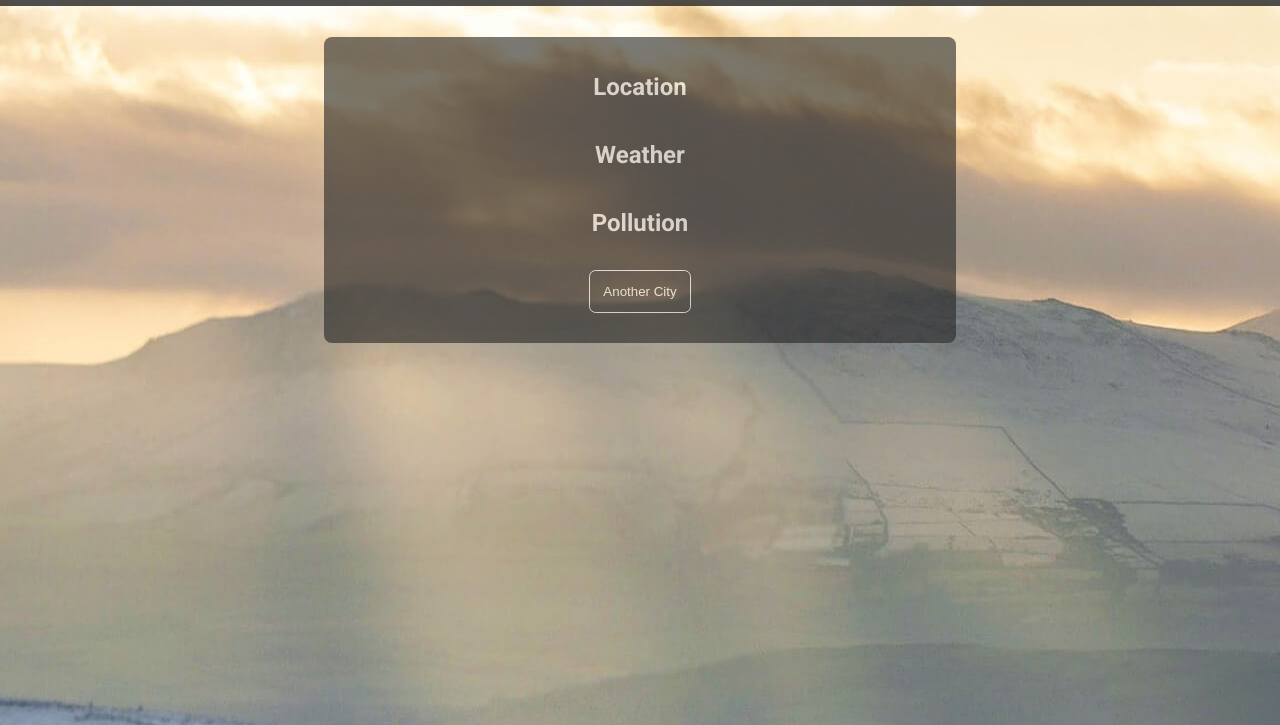
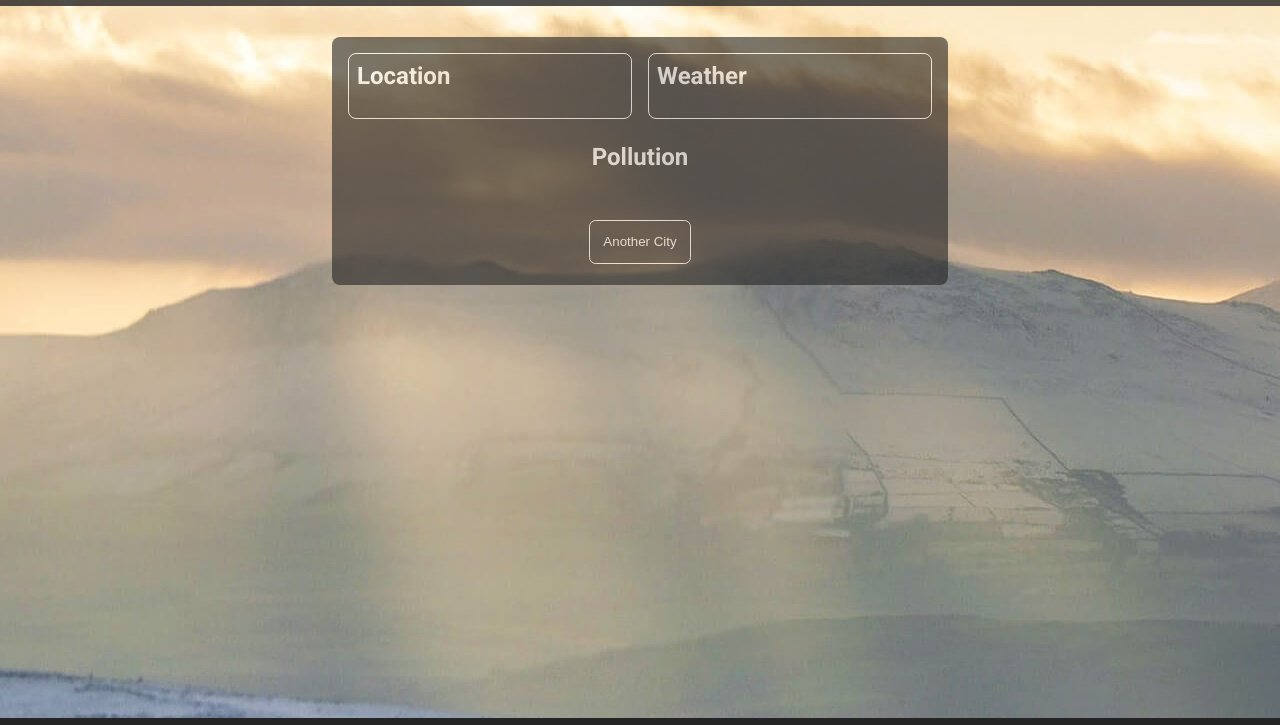
Before and after one commit to AlexErdei73/air-quality-app, a website with bundled scripts: page index.html in a window 1280 px wide. Shown: the part 75-800 px from the top of the page. Built offline with nearby package versions, Linux system fonts and the light colour scheme; no server answers.

Commit message:
separate info-section from pollution in index.html

```diff
--- a/index.html
+++ b/index.html
@@ -11,13 +11,26 @@
       <h1 class="title">Air Pollution</h1>
     </header>
     <main class="display">
-      <h2 class="item location">Location</h2>
-      <div class="item latitude"></div>
-      <div class="item longitude"></div>
-      <h2 class="item weather">Weather</h2>
-      <div class="item weather"></div>
-      <h2 class="item pollution">Pollution</h2>
-      <div class="item pm2_5"></div>
+      <section class="info-section">
+        <div class="location-data">
+          <h2 class="location">Location</h2>
+          <div class="latitude"></div>
+          <div class="longitude"></div>
+          <div class="country-code"></div>
+          <div class="country-name"></div>
+          <div class="city"></div>
+        </div>
+        <div class="weather-data">
+          <h2 class="weather">Weather</h2>
+          <div class="weather"></div>
+          <div class="temp-celsius"></div>
+          <div class="temp-fahrenheit"></div>
+        </div>
+      </section>
+      <section class="pollution-data">
+        <h2 class="item pollution">Pollution</h2>
+        <div class="item pm2_5"></div>
+      </section>
       <button type="button" class="openCityModalBtn">Another City</button>
     </main>
     <!-- The site uses your build, so the script tag should point to it at the end of the body tag -->
--- a/src/domHandling.js
+++ b/src/domHandling.js
@@ -8,6 +8,6 @@ const pm2_5Div = document.querySelector(".pm2_5");
 export function render() {
   latitudeDiv.textContent = `latitude: ${lat}`;
   longitudeDiv.textContent = `longitude: ${lon}`;
-  weatherDiv.textContent = `weather condition: ${weather}`;
+  weatherDiv.textContent = `condition: ${weather}`;
   pm2_5Div.textContent = `pm2.5 particulate concentration: ${pm2_5}`;
 }
--- a/src/styles.css
+++ b/src/styles.css
@@ -36,8 +36,9 @@ body {
   flex-direction: column;
   justify-content: space-around;
   align-items: center;
+  gap: 1em;
   border-radius: 0.5em;
-  padding: 1em;
+  padding: 0.5em;
   max-width: 600px;
 }
 
@@ -59,3 +60,22 @@ body {
   color: #242424;
   background-color: rgb(243, 243, 243);
 }
+
+.info-section {
+  display: flex;
+  justify-content: space-evenly;
+  width: 100%;
+}
+
+.location-data,
+.weather-data {
+  width: 50%;
+  padding: 0.5em;
+  border: 1px solid rgb(243, 243, 243);
+  border-radius: 0.5em;
+  margin: 0.5em;
+}
+
+h2 {
+  margin-top: 0;
+}
```
